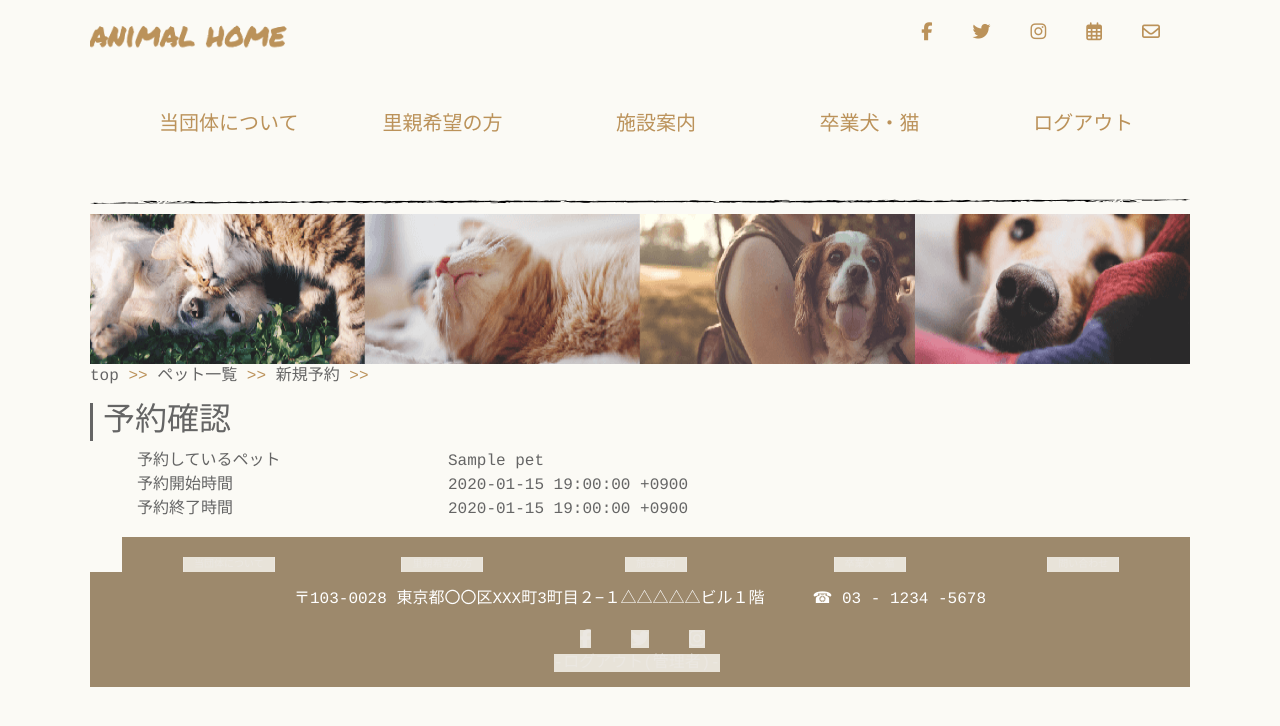
After one commit to haruna940413/animalhome, a Rails app: page /enduser/pets/1/reservations/1 in a window 1280 px wide. The commit adds this page. Shown: the top 726 px of the page. Run offline with Rails 7, Linux system fonts and the light colour scheme; a user stored in the database is signed in; tables that the repository leaves empty hold one stand-in row (values such as "Sample post"); style sheets or scripts are compiled from the project's sources; parts of the project's set-up code (start-up, migrations or seed data) failed here and were passed over; some libraries are stand-ins or nearby versions.

Commit message:
[11-29]予約機能の変更前

```diff
--- a/app/assets/stylesheets/pets.scss
+++ b/app/assets/stylesheets/pets.scss
@@ -4,12 +4,23 @@
 
 
 // enduser
-.enduser-pet-index-now > .col-xl-2{
+.enduser-pet-index-now > .col-xl-2 {
   margin-top: 30px;
+  margin-left: 15px;
 }
-.enduser-pet-index-now li {
- padding: 5px 0;
+
+.enduser-pet-index-now > .col-xl-1 {
+  margin-top: 358px;
 }
+
+.enduser-pet-index-now >.col-xl-1 a {
+  color: #BB925A
+}
+.enduser-pet-index-now >.col-xl-1 a:hover {
+  color: #BB925A
+}
+
+
 // hostuser
 .post i{
   margin-left: 65px;
--- a/app/assets/stylesheets/reservations.scss
+++ b/app/assets/stylesheets/reservations.scss
@@ -9,3 +9,7 @@
  display: block;
  padding-left: 0;
 }
+
+.reservation-show {
+ margin: 0 15px;
+}
--- a/app/controllers/enduser/endusers_controller.rb
+++ b/app/controllers/enduser/endusers_controller.rb
@@ -5,6 +5,7 @@ class Enduser::EndusersController < Enduser::Base
   def show
     @enduser = Enduser.find(params[:id])
     @posts = @enduser.posts
+    @reservation = Reservation.where(enduser_id: current_enduser_enduser)
   end
 
   def edit
--- a/app/controllers/enduser/reservations_controller.rb
+++ b/app/controllers/enduser/reservations_controller.rb
@@ -1,6 +1,6 @@
 class Enduser::ReservationsController < Enduser::Base
   before_action :authenticate_enduser_enduser!
-  before_action :set_pet, only: [:new, :create, :edit, :update]
+  before_action :set_pet, only: [:new, :show, :create, :edit, :update]
 
   def new
     @newreservation = Reservation.new
@@ -8,11 +8,14 @@ class Enduser::ReservationsController < Enduser::Base
 
   def create
     @reservation = Reservation.new(reservation_params)
-    p @reservation
     @reservation.enduser_id = current_enduser_enduser.id
     @reservation.save
     flash[:notice] = "予約しました"
     redirect_to "/"
+  end
+
+  def show
+    @reservation = Reservation.find(params[:id])
   end
 
 private
--- a/app/views/enduser/pets/index.html.erb
+++ b/app/views/enduser/pets/index.html.erb
@@ -24,7 +24,7 @@
   <% @pets.each do |pet|%>
     <div class="row enduser-pet-index-now">
       <div class="top-border"><%= image_tag('border.png', :size =>'1105x5') %></div>
-      <div class="col-xl-7 col-xl-offset-1">
+      <div class="col-xl-6 col-xl-offset-1">
         <h3><%= pet.name %>(<%= pet.sex_i18n %>)</h3>
         <%= attachment_image_tag pet, :animal_image, fallback: 'no-image.jpg', format: 'jpeg', size:'600x400' %>
       </div>
@@ -60,7 +60,9 @@
           <li><%= pet.pet_status_i18n %></li>
         </ul>
       </div>
-      <div class="reservation"><%= link_to "譲渡会を予約する", new_enduser_pet_reservation_path(pet)  %></div>
+      <div class="reservation col-xl-1">
+        <%= link_to "譲渡会を予約する", new_enduser_pet_reservation_path(pet)  %>
+      </div>
       <div class="top-border"><%= image_tag('border.png', :size =>'1105x5') %></div>
     </div>
     <% end %>
--- /dev/null
+++ b/app/views/enduser/reservations/show.html.erb
@@ -0,0 +1,36 @@
+<div class="top-border"><%= image_tag('border.png', :size =>'1100x5') %></div>
+<div class="top-img"><%= image_tag('concept.png', :size =>'1100x150') %></div>
+
+<div class="link_bar">
+  <%= link_to "top", root_path %>
+  <span>>></span>
+  <%= link_to "ペット一覧", enduser_pets_path %>
+  <span>>></span>
+  <%= link_to "新規予約", new_enduser_pet_reservation_path(@pet) %>
+  <span>>></span>
+  <%#= link_to "予約確認", enduser_pet_reservation_path(@pet,@reservation) %>
+</div>
+
+<h2>予約確認</h2>
+<% if @reservation.enduser == current_enduser_enduser %>
+  <div class="enduser-reservation-show">
+    <div class="row">
+      <div class="col-xl-3 reservation-show">
+        <ul>
+          <li>予約しているペット</li>
+          <li>予約開始時間</li>
+          <li>予約終了時間</li>
+        </ul>
+      </div>
+      <div class="col-xl-4 reservation-show">
+        <ul>
+          <li><%= @pet.name %></li>
+          <li><%= @reservation.start_date%></li>
+          <li><%= @reservation.end_date%></li>
+        </ul>
+      </div>
+    </div>
+  </div>
+<% else %>
+ <p><%= current_enduser_enduser.nick_name %>さんの予約はありません</p>
+<% end %>
--- a/app/views/layouts/_footer.html.erb
+++ b/app/views/layouts/_footer.html.erb
@@ -22,7 +22,7 @@
     </nav>
   </div>
   <div class="footer-middle">
-    <p>〒103-0028 東京都〇〇区XXX町3町目２−１△△△△△ビル１階　　　　☎︎番06-1234-5678</p>
+    <p>〒103-0028 東京都〇〇区XXX町3町目２−１△△△△△ビル１階　　　☎︎ 03 - 1234 -5678</p>
   </div>
   <div class="footer-bottom">
       <!--snsボタン-->
--- a/config/routes.rb
+++ b/config/routes.rb
@@ -24,7 +24,7 @@ Rails.application.routes.draw do
     }
     resources :genres, only: [:show]
     resources :pets, only: [:index, :show] do
-      resources :reservations, only: [:new, :create, :edit, :update, :destroy]
+      resources :reservations, only: [:new, :show, :create, :edit, :update, :destroy]
     end
   end
 
```
Also changed, not shown: app/views/enduser/homes/guide.html.erb (+13 -6 lines), app/views/enduser/reservations/new.html.erb (+5 -3 lines).
